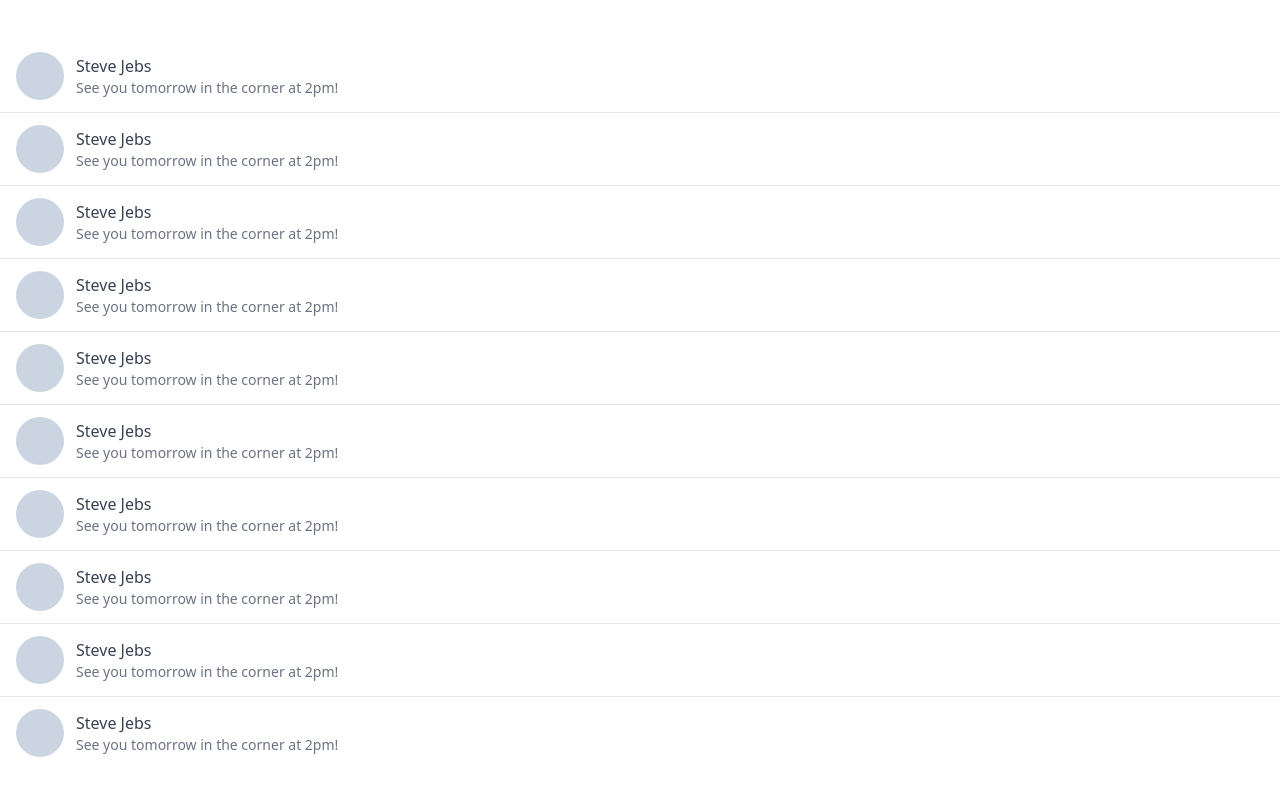
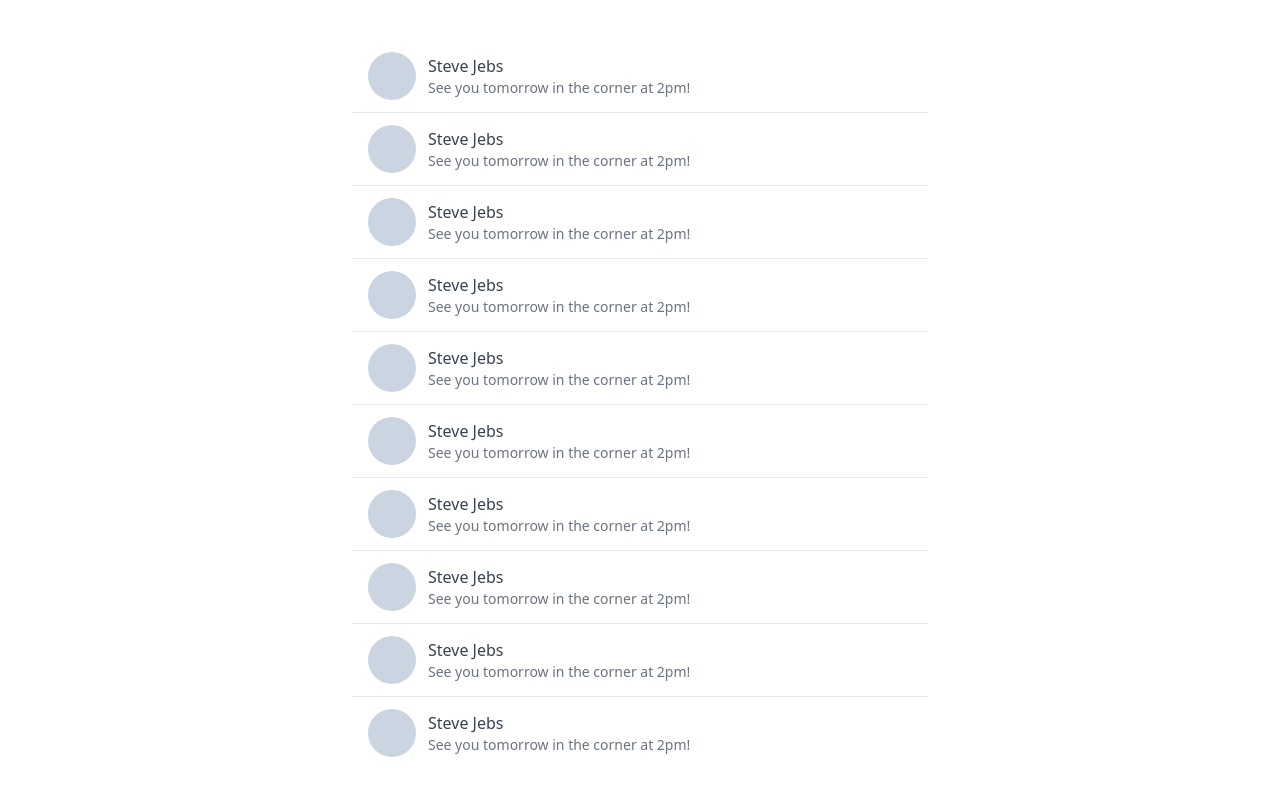
Before and after one commit to gyulsbox/Re_earth, a Next.js app: page /chats in a window 1280 px wide. Shown: the top 796 px of the page. Built offline with nearby package versions, Linux system fonts and the light colour scheme.

Commit message:
style: _app.tsx set resposnsive attributes

```diff
--- a/pages/_app.tsx
+++ b/pages/_app.tsx
@@ -2,7 +2,11 @@
 import type { AppProps } from 'next/app'
 
 function MyApp({ Component, pageProps }: AppProps) {
-  return <Component {...pageProps} />
+  return (
+    <div className='w-full max-w-xl mx-auto'>
+      <Component {...pageProps} />
+    </div>
+  )
 }
 
 export default MyApp
```
